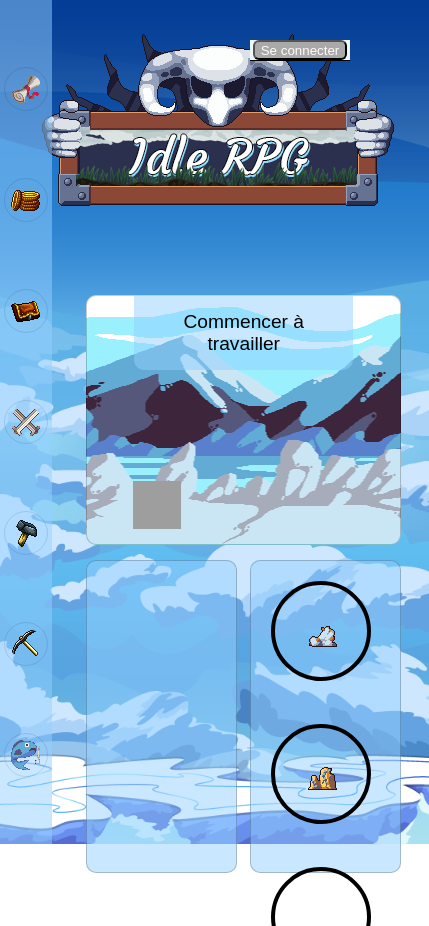
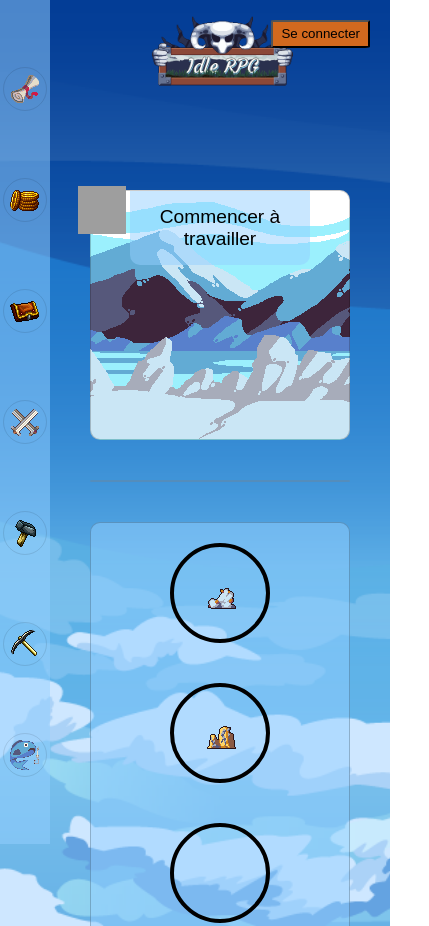
Before and after one commit to jct82/idle_RPG, a React app in the folder Front/: page /jobs/mining in a window 390 px wide. Shown: the top 926 px of the page, 429 px wide, since content can reach past the window. Built offline with nearby package versions, Linux system fonts and the light colour scheme; grey boxes are pictures that could not be loaded.

Commit message:
revue styles

```diff
--- a/Front/src/components/App/index.js
+++ b/Front/src/components/App/index.js
@@ -10,13 +10,12 @@ import Menu from '../Menu';
 import Header from '../Header';
 import Job from '../Job';
 
-import imageTop from '../../assets/titleLogo.png';
+
 import './style.scss';
 
 // == Composant
 const App = () => (
   <div className="app">
-    <img className="title-logo" src={imageTop}/>
    <Header title="Idle-Rpg"/>
     <Menu />
     {/* <h1>Jeu IDLE</h1> */}
--- a/Front/src/components/App/style.scss
+++ b/Front/src/components/App/style.scss
@@ -21,27 +21,12 @@ body {
   //   -o-transition     : all 2s linear;
   // }
   width: 100vw;
-  height: 100vh;
+  min-height: 100vh;
   padding-left: 20%;
-  padding-top: 100px;
-  .title-logo{
-    position: absolute;
-    top: 30px;
-    left: 0;
-    right: 0;
-    margin: 0 auto;
-  }
 }
 
 @media screen and (max-width: 1100px) {
   body {
-    padding-left: 7%;
-
-    overflow: hidden;
-    & .app {
-      width: 100%;
-      height: 100%;
-      display: flex;
-    }
+    padding-left: 50px;
   }
 }
--- a/Front/src/components/Header/index.js
+++ b/Front/src/components/Header/index.js
@@ -6,7 +6,7 @@ import mails from './icon-mail.png';
 import lock from './lock.png';
 import { logModale,setUpdateField} from '../../actions/user';
 
-
+import imageTop from '../../assets/titleLogo.png';
 
 
 export default function Header(props) {
@@ -24,16 +24,11 @@ export default function Header(props) {
 
   return (
     <div className="connect">
-      <div className="btn">
+      <img className="title-logo" src={imageTop}/>
       {!log &&
-
-      <button onClick={openModale}
-      className="btn-log">
-      Se connecter
-      </button>
+        <button onClick={openModale} className="btn-log">Se connecter</button>
       }
-      </div>
-        {log &&
+      {log &&
         <div className="form-log">
           <form className="connect-form">
             <img src={mails} alt="mail" />
--- a/Front/src/components/Header/style.scss
+++ b/Front/src/components/Header/style.scss
@@ -1,25 +1,25 @@
 .connect {
+  padding:15px 0;
+  text-align: center;
+}
+
+.title-logo{
+  max-width: 270px;
+}
+
+.btn-log {
   position: absolute;
   top: 40px;
   right: 40px;
-}
-
-
-.btn {
-    display: flex;
-    width: 100px;
-    height: 20px;
-    justify-content: center;
-}
-
-.btn-log {
+  padding: 5px 8px 6px;
+  line-height: 1;
   border-radius: 5%;
   background: chocolate;
 }
 
-
 .form-log{
   position: fixed;
+  z-index: 1;
   top: 45%;
   left: 0;
   right: 0;
@@ -45,31 +45,14 @@
   background-color: darkgrey;
 }
 
-@media screen and (max-width : 500px){
-
-  .connect {
-    display: flex;
-    flex-direction: column;
-    border-bottom: 1px solid black;
-    background-color: aliceblue;
-  }
-
-  .title {
-    display: flex;
-    font-size: 16px;
-    margin: 16px;
-  }
-
-  .logo-rpg {
-    width: 80px;
-    height: 80px;
+@media screen and (max-width : 768px){
+  .title-logo{
+    max-width: 170px;
   }
 
   .btn-log {
-
-    border-radius: 6px;
-    background: darkgray;
-    color: snow;
+    right: 20px;
+    top: 20px;
   }
 
   .form-log{
@@ -80,8 +63,6 @@
   .connect-form {
     flex-direction: column;
     flex: auto;
-    border: 2px solid black;
-    background-color: aliceblue;
   }
 
 }
--- a/Front/src/components/Home/index.js
+++ b/Front/src/components/Home/index.js
@@ -7,8 +7,10 @@ import image3 from '../../assets/mario3.jpg';
 export default function Home() {
   return (
     <div className="home">
-      <div className="video">
-        <iframe width="560" height="315" src="https://www.youtube.com/embed/JNl1_hRwpXE" title="YouTube video player" allowFullScreen />
+      <div className="video-wrapper">
+        <div className="video">
+          <iframe width="560" height="315" src="https://www.youtube.com/embed/JNl1_hRwpXE" title="YouTube video player" allowFullScreen />
+        </div>
       </div>
       <div className="slider">
         <div className="slides">
--- a/Front/src/components/Home/style.scss
+++ b/Front/src/components/Home/style.scss
@@ -1,17 +1,30 @@
-.video {
-  position: absolute;
-  left: 45%;
-  top: 20%;
+.home{
+  position: relative;
+  padding: 100px 40px 40px;
 }
-.home {
-  width: 80%;
+
+.video-wrapper{
+  width: 560px;
+  max-width: 100%;
+  margin: 0 auto 40px;
+  .video {
+    position: relative;
+    padding-bottom: 56%;
+    iframe{
+      position: absolute;
+      top: 0;
+      left: 0;
+      width: 100%;
+      height: 100%;
+    }
+  }
 }
+
 .slider {
  width: 600px;
+ max-width: 100%;
+ margin: 0 auto;
  overflow: hidden;
-  position:absolute;
-  left: 45%;
-  bottom: 15%;
  & .slides {
    display: flex;
    width: 700px;
@@ -51,13 +64,12 @@
 .update {
  background-color: rgba(0,0,0,0.3);
  position: absolute;
- top: 20%;
- width: 1000%;
+ top: 0;
+ left: 0;
+ width: 100%;
  overflow: hidden;
  display: flex;
- top: 15%;
  font-size: 1.5rem;
-
    .update-text {
      white-space: nowrap;
      animation: scrollTxt 25s linear infinite;
@@ -74,20 +86,5 @@
 }
 
 @media screen and (max-width: 1100px) {
- .slider {
-   display: none;
- }
- .video {
-   top: 50%;
-   left: 20%;
- }
- .box {
-   width: auto;
-   // position: absolute;
-   // top: 1100%;
-   // left: 300%;
- }
- .update {
-   display: none;
- }
+
 }
--- a/Front/src/components/Job/style.scss
+++ b/Front/src/components/Job/style.scss
@@ -2,28 +2,23 @@
 
 .job {
   &Container {
-    width: 80%;
-    height: 100%;
-    position: absolute;
-    left: 20%;
-    top: 30%;
+    display: flex;
+    flex-wrap: wrap;
+    padding: 80px 40px;
   }
   &SecondaryContainer {
-    // margin-top: 15px;
+    flex-basis: 100%;
     display: flex;
     justify-content: space-between;
-    margin: 15px auto;
-    width: 85%;
-    height: 37%;
   }
   &Main {
-    width: 85%;
+    flex-basis: 100%;
     height: 250px;
-    background: url('../../assets/job_background.png');
+    margin-bottom: 40px;
+    background-image: url('../../assets/job_background.png');
     background-position: bottom;
     border: 1px rgba(0, 0, 0, 0.205) solid;
     border-radius: 10px;
-    margin: auto;
     overflow: hidden;
     & button {
       font-size: 1.2rem;
@@ -40,8 +35,7 @@
   &Small {
     border: 1px rgba(0, 0, 0, 0.205) solid;
     border-radius: 10px;
-    width: 48%;
-    height: 100%;
+    width: calc(50% - 20px);
     background: vars.$baseColor;
   }
   &Player {
@@ -53,10 +47,10 @@
     left: 20%;
     z-index: 2;
   }
-  &ResourceList {
+  &ResourcesList {
     display: flex;
-    flex-direction: row;
     flex-wrap: wrap;
+    justify-content: space-around;
   }
 }
 
@@ -109,21 +103,16 @@
   background-repeat: no-repeat;
   background-position: center;
 }
-@media screen and (max-width: 1100px) {
-  .job {
-    &Container {
-      left: 10%;
-      width: 95%;
-    }
+@media screen and (max-width: 768px) {
+  .jobSecondaryContainer{
+    flex-wrap: wrap;
+  }
+  .jobSmall {
+    width: 100%;
+    margin-bottom: 40px;
   }
 }
 
-@media screen and (max-width: 400px) {
-  .jobContainer {
-    top: 35%;
-    left: 15%;
-  }
-}
 
 @keyframes mining {
   0% {
--- a/Front/src/components/Menu/style.scss
+++ b/Front/src/components/Menu/style.scss
@@ -44,8 +44,7 @@
 @media screen and (max-width: 1100px) {
   .navBarContainer {
     justify-content: space-evenly;
-    min-width: 52px;
-    max-width: 7%;
+    width: 50px;
     & button {
       display: none;
     }
```
